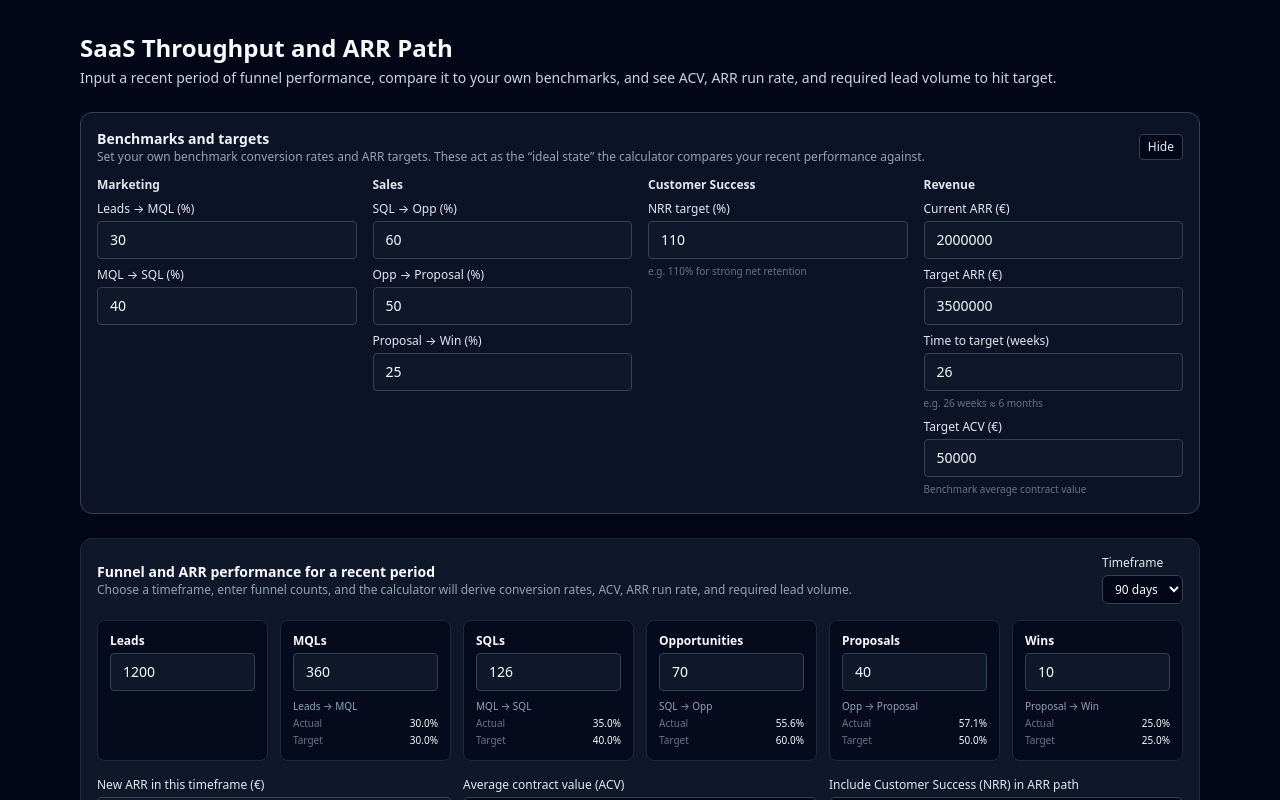
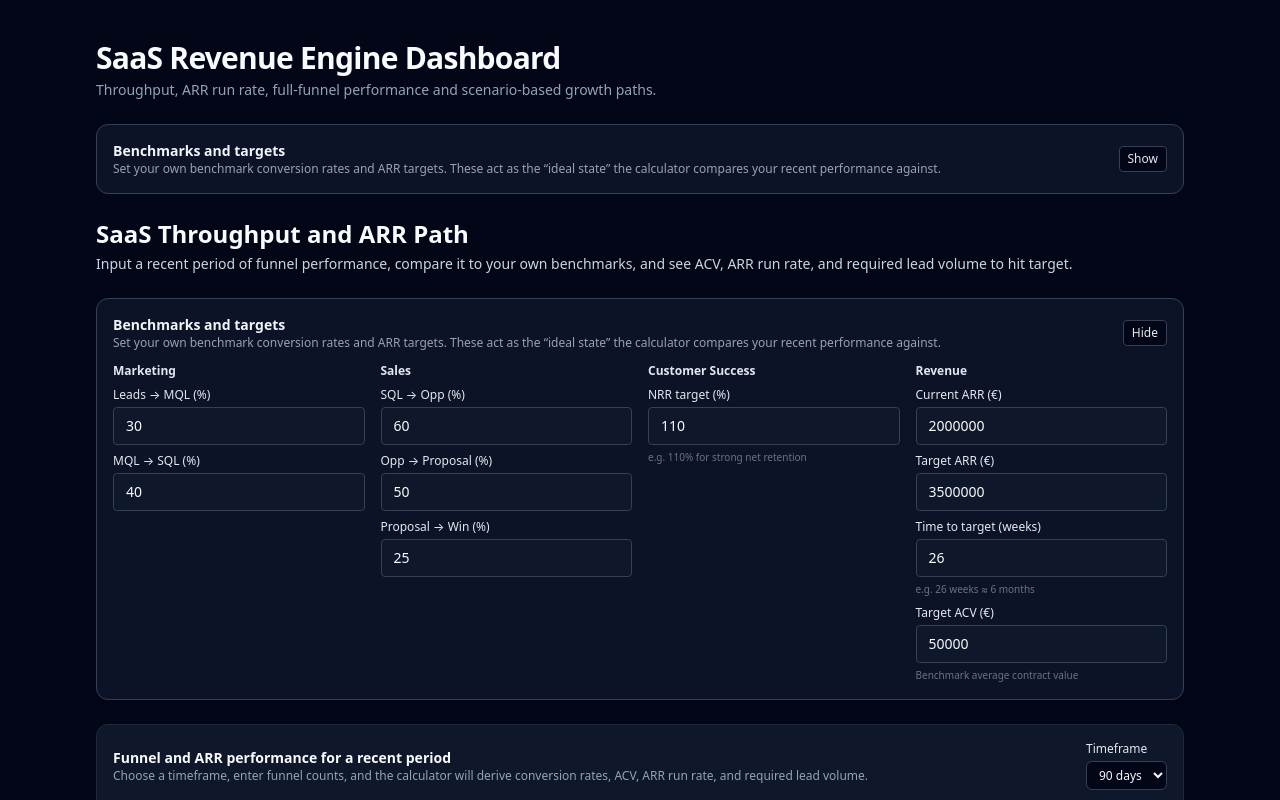
Before and after one commit to powerstephen/saas-throughput-tracker, a Next.js app: page / in a window 1280 px wide. Shown: the top 800 px of the page. Built offline with nearby package versions, Linux system fonts and the light colour scheme.

Commit message:
Update page.tsx

```diff
--- a/app/page.tsx
+++ b/app/page.tsx
@@ -1,10 +1,123 @@
+// app/page.tsx
+"use client";
+
+import React, { useState } from "react";
+import BenchmarksPanel from "@/components/BenchmarksPanel";
 import MainDashboard from "@/components/MainDashboard";
 
-export default function Page() {
+// ---- types (local to this file) ----
+
+export interface Benchmarks {
+  marketing: {
+    leadsPerPeriod: number;
+    leadsToMql: number;
+    mqlToSql: number;
+  };
+  sales: {
+    sqlToOpp: number;
+    oppToProposal: number;
+    proposalToWin: number;
+  };
+  customerSuccess: {
+    monthlyChurn: number;
+    expansion: number;
+    nrr: number;
+  };
+  revenue: {
+    currentArr: number;
+    targetArr: number;
+    timeframeWeeks: number;
+  };
+}
+
+export interface Actuals {
+  timeframeDays: number; // 30 / 60 / 90
+  timeframeLabel: string; // "Last 30 days" etc.
+  leads: number;
+  mqls: number;
+  sqls: number;
+  opps: number;
+  proposals: number;
+  wins: number;
+  newArrInPeriod: number;
+  includeCustomerSuccess: boolean;
+}
+
+// ---- default values ----
+
+const defaultBenchmarks: Benchmarks = {
+  marketing: {
+    leadsPerPeriod: 2000,
+    leadsToMql: 25,
+    mqlToSql: 40,
+  },
+  sales: {
+    sqlToOpp: 30,
+    oppToProposal: 50,
+    proposalToWin: 25,
+  },
+  customerSuccess: {
+    monthlyChurn: 1,
+    expansion: 20,
+    nrr: 120,
+  },
+  revenue: {
+    currentArr: 8_500_000, // EdgeTier-style baseline
+    targetArr: 10_000_000, // Target ARR
+    timeframeWeeks: 52, // horizon to hit target
+  },
+};
+
+const defaultActuals: Actuals = {
+  timeframeDays: 90,
+  timeframeLabel: "Last 90 days",
+  leads: 2000,
+  mqls: 500,
+  sqls: 200,
+  opps: 80,
+  proposals: 40,
+  wins: 10,
+  newArrInPeriod: 500_000,
+  includeCustomerSuccess: true,
+};
+
+// ---- page component ----
+
+export default function HomePage() {
+  const [benchmarks, setBenchmarks] = useState<Benchmarks>(defaultBenchmarks);
+  const [actuals, setActuals] = useState<Actuals>(defaultActuals);
+
+  const handleActualsChange = (partial: Partial<Actuals>) => {
+    setActuals((prev) => ({ ...prev, ...partial }));
+  };
+
   return (
     <main className="min-h-screen bg-slate-950 text-slate-50">
-      <div className="mx-auto max-w-6xl px-4 py-8">
-        <MainDashboard />
+      <div className="mx-auto flex w-full max-w-6xl flex-col gap-6 px-4 py-8 md:px-8 md:py-10">
+        <header className="flex flex-col gap-2 md:flex-row md:items-center md:justify-between">
+          <div>
+            <h1 className="text-2xl font-semibold tracking-tight text-slate-50 md:text-3xl">
+              SaaS Revenue Engine Dashboard
+            </h1>
+            <p className="mt-1 text-sm text-slate-400">
+              Throughput, ARR run rate, full-funnel performance and scenario-based
+              growth paths.
+            </p>
+          </div>
+        </header>
+
+        {/* Benchmarks on top (hideable inside the component) */}
+        <BenchmarksPanel
+          benchmarks={benchmarks}
+          onChange={setBenchmarks}
+        />
+
+        {/* Main dashboard uses benchmarks + period actuals */}
+        <MainDashboard
+          benchmarks={benchmarks}
+          actuals={actuals}
+          onActualsChange={handleActualsChange}
+        />
       </div>
     </main>
   );
```
